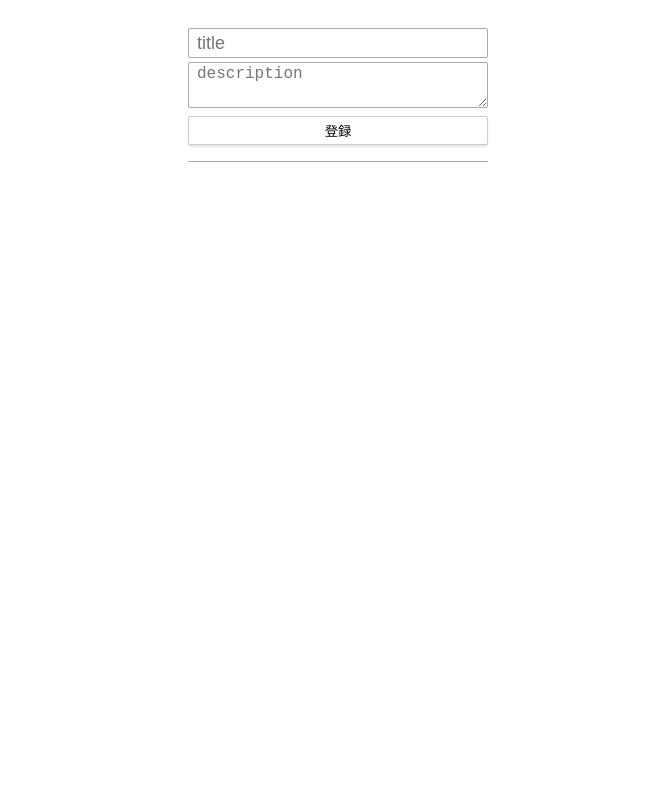
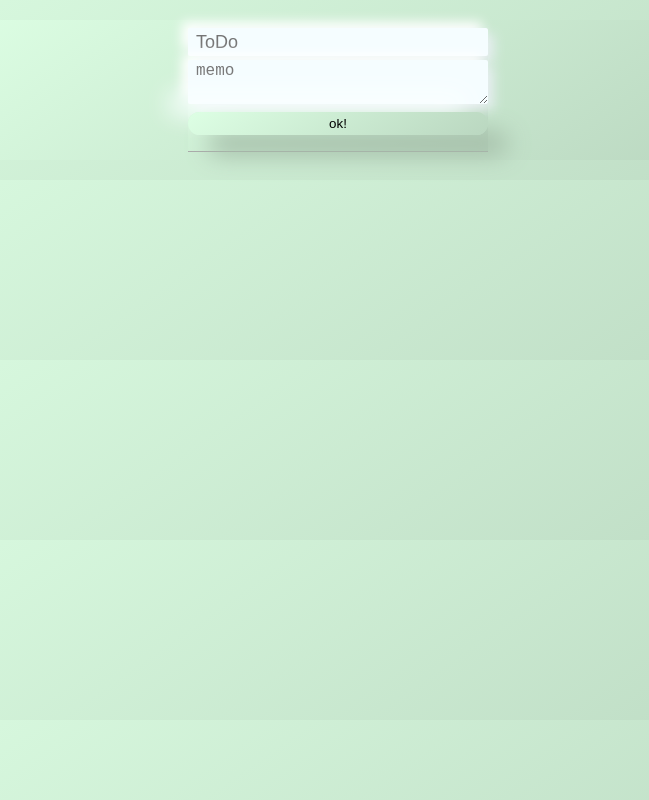
Before and after one commit to aa-0921/react-todo-list, a React (Create React App) app: page / in a window 1280 px wide. Shown: the whole page, without its empty margins (302-951 px from the left). Built offline with nearby package versions, Linux system fonts and the light colour scheme.

Commit message:
デザイン変更

```diff
--- a/src/App.css
+++ b/src/App.css
@@ -1,3 +1,12 @@
+body {
+	background-color:#cccccc;		/*ページ全体の背景色*/
+	font-size:95%;			/* フォントサイズを95%にする */
+	font-family: "ＭＳ ゴシック",sans-serif;	/* フォントの種類をゴシック系にする */
+  line-height:1.5;		/* 行の高さを1.5倍にする */
+  background: linear-gradient(145deg, #ddffe4, #bad7c0);
+
+}
+
 .App {
   width: 800px;
   margin: 20px auto;
@@ -5,6 +14,8 @@
   flex-direction: column;
   justify-content: center;
   align-items: center;
+  background: linear-gradient(145deg, #ddffe4, #bad7c0);
+
 }
 
 .App-form {
@@ -14,11 +25,15 @@
   margin: 8px 4px;
   padding-bottom: 16px;
   border-bottom: 1px solid #aaa;
+  background: linear-gradient(145deg, #ddffe4, #bad7c0);
+
 }
 
 .App-form > :nth-child(1) {
   display: flex;
   flex-direction: column;
+  background: linear-gradient(145deg, #ddffe4, #bad7c0);
+
 }
 
 .App-form > :nth-child(1) > * {
@@ -53,15 +68,35 @@
 }
 
 .App-form button {
-  border: 1px solid #ccc;
-  background: white;
   padding: 4px 8px;
-  border-radius: 2px;
   margin-top: 8px;
   cursor: pointer;
-  box-shadow: 0px 2px 2px 0px rgba(0,0,0,.1);
+  border-radius: 26px;
+  background: linear-gradient(145deg, #ddffe4, #bad7c0);
+  box-shadow:  20px 20px 25px #a4bda8,
+             -20px -20px 25px #faffff;
 }
 
-.App-form button:hover {
-  box-shadow: 0px 2px 2px 2px rgba(0,0,0,.1);
+button {
+  border: none;
+  outline: none;
+  border-radius: 7px;
+background: #e0ffe9;
+box-shadow:  12px 12px 24px #d3f0db,
+             -12px -12px 24px #edfff7;
 }
+input#title {
+  border: none;
+  outline: none;
+  background: #f5fdff;
+  box-shadow:  6px 6px 12px #e6eef0,
+             -6px -6px 12px #ffffff;
+}
+
+textarea#description {
+  border: none;
+  outline: none;
+  background: #f5fdff;
+  box-shadow:  6px 6px 12px #e6eef0,
+             -6px -6px 12px #ffffff;
+}
--- a/src/App.js
+++ b/src/App.js
@@ -70,18 +70,17 @@ class App extends Component {
           <div>
             <input
               id="title"
-              placeholder="title"
-            />
+              placeholder="ToDo" />
             <textarea
               id="description"
-              placeholder="description"
+              placeholder="memo"
             />
           </div>
           <div>
             <button
               type="submit"
             >
-              登録
+              ok!
             </button>
           </div>
         </form>
```
